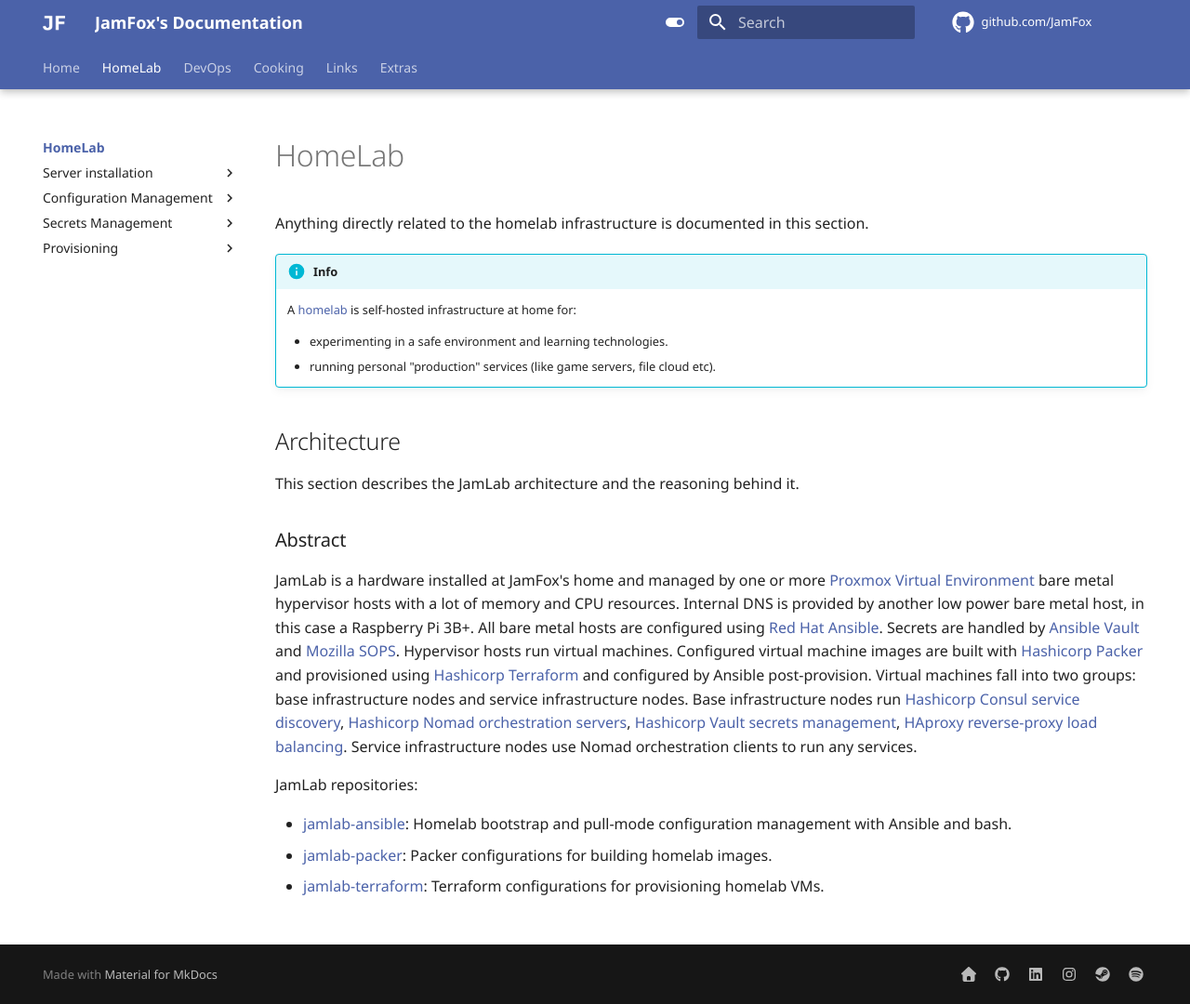
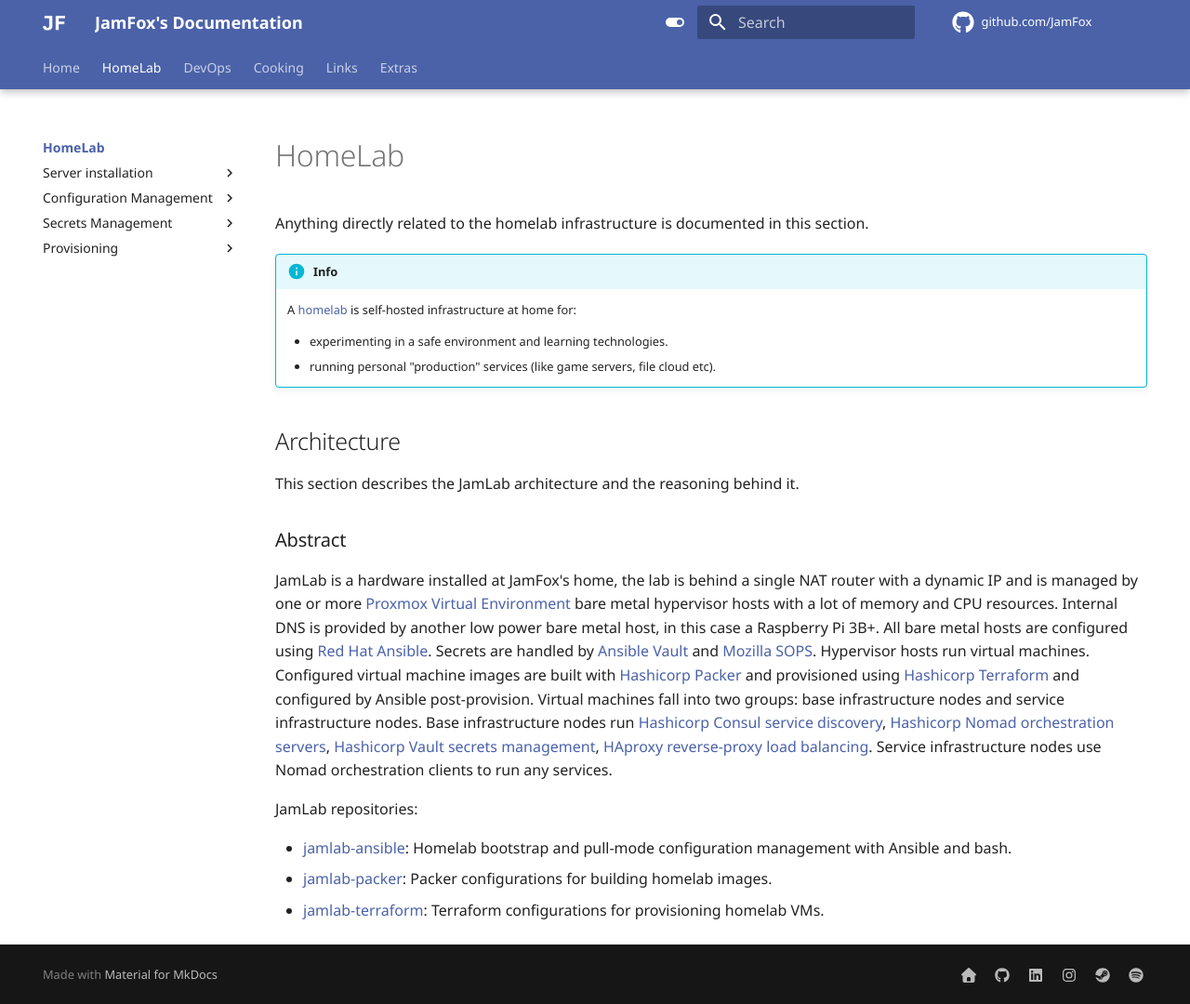
Before and after one commit to JamFox/docs.jamfox.dev, an MkDocs documentation site: the page built from docs/content/homelab/index.md, in a window 1280 px wide and 1080 px high. Shown: the whole window at 93% size. Built offline with MkDocs 1.6.1 and Material for MkDocs 9.7.7, drawn with Linux system fonts in a browser that asks for light colours; comment, search, counter and statistics services are not loaded.

Commit message:
homelab: add NAT to abstract

```diff
--- a/docs/content/homelab/index.md
+++ b/docs/content/homelab/index.md
@@ -16,7 +16,7 @@ This section describes the JamLab architecture and the reasoning behind it.
 
 ### Abstract
 
-JamLab is a hardware installed at JamFox's home and managed by one or more [Proxmox Virtual Environment](https://www.proxmox.com/en/proxmox-ve) bare metal hypervisor hosts with a lot of memory and CPU resources. Internal DNS is provided by another low power bare metal host, in this case a Raspberry Pi 3B+. All bare metal hosts are configured using [Red Hat Ansible](https://www.ansible.com/). Secrets are handled by [Ansible Vault](https://docs.ansible.com/ansible/latest/cli/ansible-vault.html) and [Mozilla SOPS](https://github.com/mozilla/sops). Hypervisor hosts run virtual machines. Configured virtual machine images are built with [Hashicorp Packer](https://www.packer.io/) and provisioned using [Hashicorp Terraform](https://www.terraform.io/) and configured by Ansible post-provision. Virtual machines fall into two groups: base infrastructure nodes and service infrastructure nodes. Base infrastructure nodes run [Hashicorp Consul service discovery](https://www.consul.io/), [Hashicorp Nomad orchestration servers](https://www.hashicorp.com/products/nomad), [Hashicorp Vault secrets management](https://www.vaultproject.io/), [HAproxy reverse-proxy load balancing](https://www.haproxy.org/). Service infrastructure nodes use Nomad orchestration clients to run any services.
+JamLab is a hardware installed at JamFox's home, the lab is behind a single NAT router with a dynamic IP and is managed by one or more [Proxmox Virtual Environment](https://www.proxmox.com/en/proxmox-ve) bare metal hypervisor hosts with a lot of memory and CPU resources. Internal DNS is provided by another low power bare metal host, in this case a Raspberry Pi 3B+. All bare metal hosts are configured using [Red Hat Ansible](https://www.ansible.com/). Secrets are handled by [Ansible Vault](https://docs.ansible.com/ansible/latest/cli/ansible-vault.html) and [Mozilla SOPS](https://github.com/mozilla/sops). Hypervisor hosts run virtual machines. Configured virtual machine images are built with [Hashicorp Packer](https://www.packer.io/) and provisioned using [Hashicorp Terraform](https://www.terraform.io/) and configured by Ansible post-provision. Virtual machines fall into two groups: base infrastructure nodes and service infrastructure nodes. Base infrastructure nodes run [Hashicorp Consul service discovery](https://www.consul.io/), [Hashicorp Nomad orchestration servers](https://www.hashicorp.com/products/nomad), [Hashicorp Vault secrets management](https://www.vaultproject.io/), [HAproxy reverse-proxy load balancing](https://www.haproxy.org/). Service infrastructure nodes use Nomad orchestration clients to run any services.
 
 JamLab repositories:
 
```
